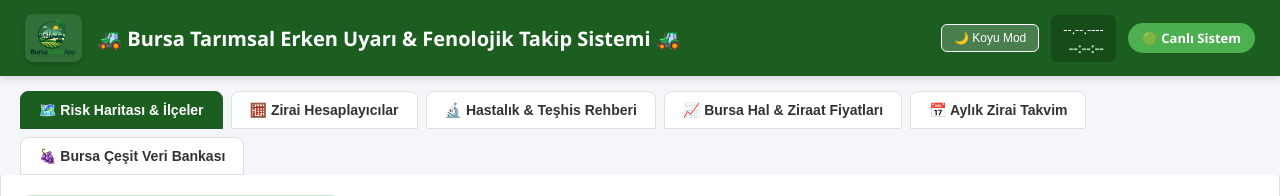
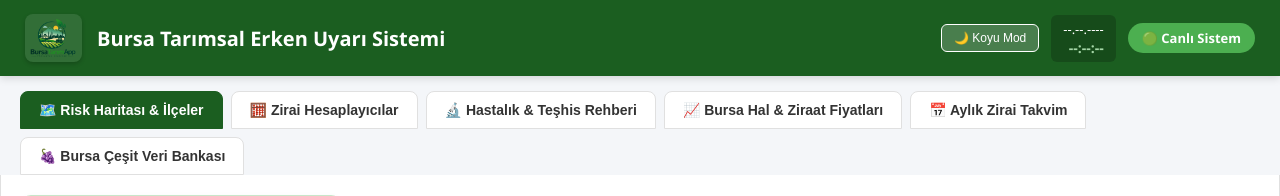
Before and after one commit to melihozdemir94/bursatarimapp, a Flask app: page / in a window 1280 px wide. Shown: the top 196 px of the page. Run offline with Flask 3, Linux system fonts and the light colour scheme.

Commit message:
Update index.html

```diff
--- a/templates/index.html
+++ b/templates/index.html
@@ -291,7 +291,7 @@
         <div class="header-left">
             <!-- LOGO SOL ÜST KÖŞEYE EKLENDİ -->
             <img src="/logo.png" alt="Bursa Tarım App Logo" class="site-logo">
-            <h1>🚜 Bursa Tarımsal Erken Uyarı & Fenolojik Takip Sistemi 🚜</h1>
+            <h1>Bursa Tarımsal Erken Uyarı Sistemi</h1>
         </div>
         <div class="header-right">
             <button class="btn-toggle-mode" onclick="toggleDarkMode()">🌙 Koyu Mod</button>
```
